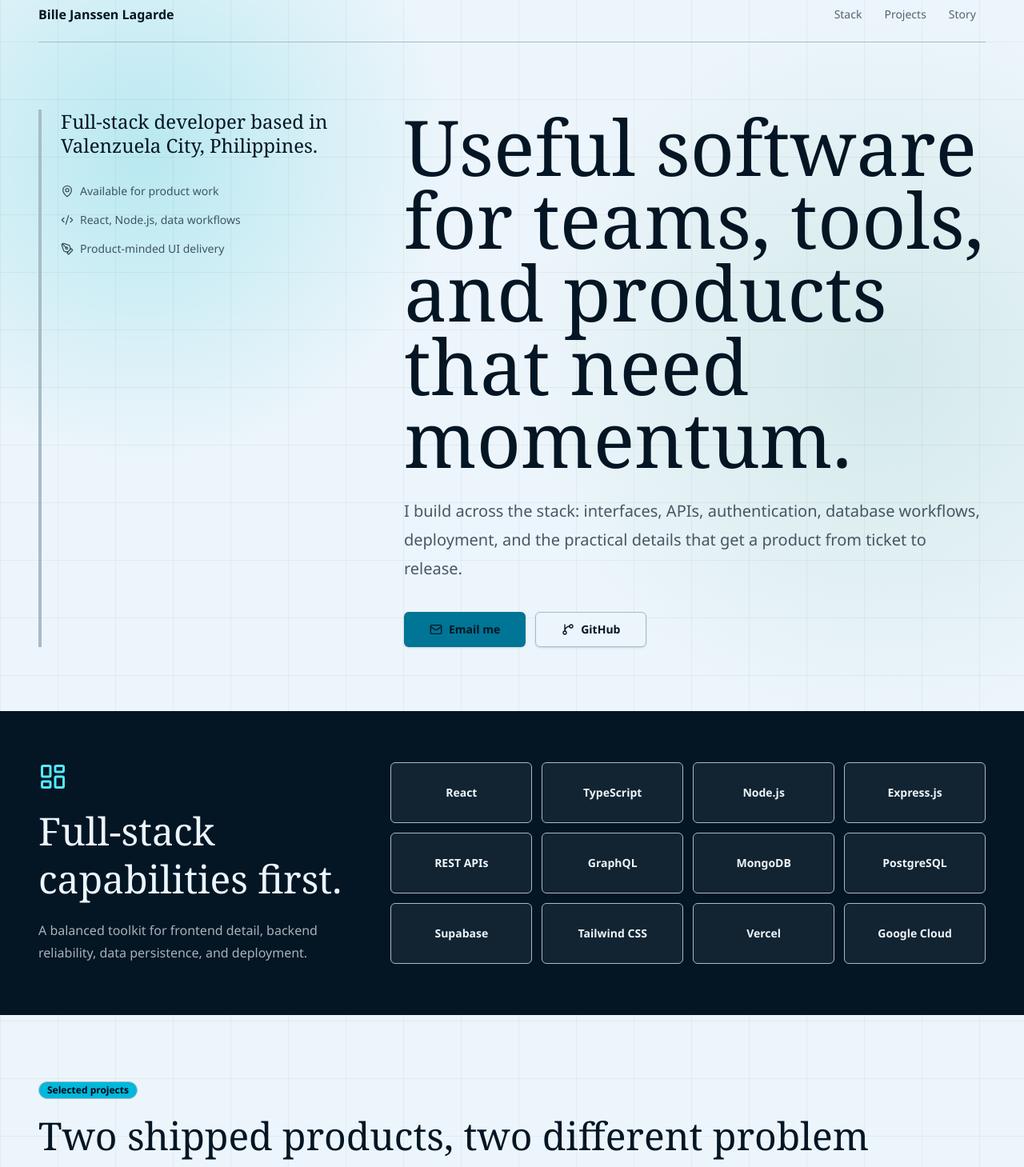
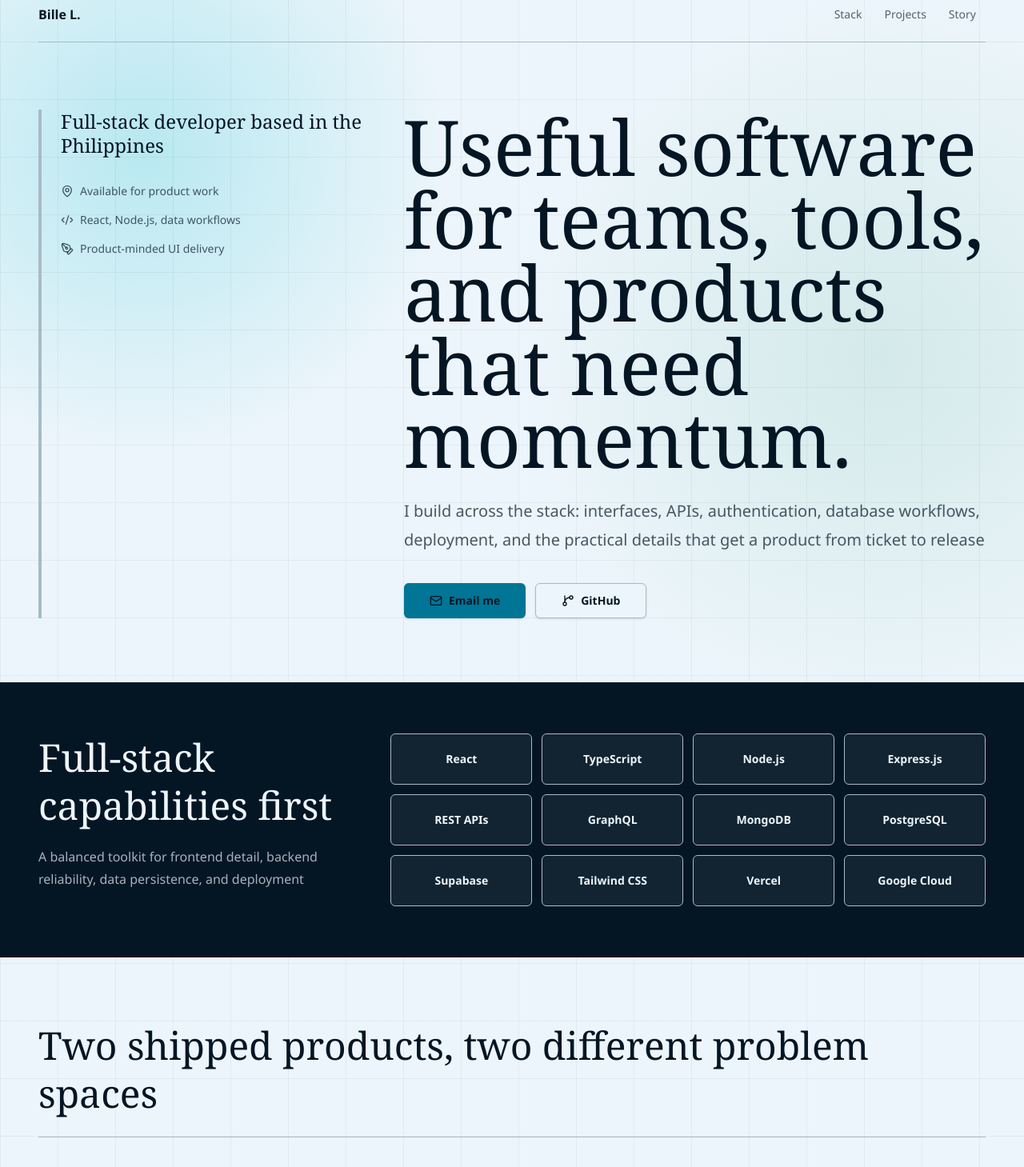
Before and after one commit to sensennysen/senny-portfolio, a React (Vite) app: page / in a window 1280 px wide. Shown: the part 20-1479 px from the top of the page at 80% size. Built offline with nearby package versions, Linux system fonts and the light colour scheme.

Commit message:
fix: some labeling

```diff
--- a/index.html
+++ b/index.html
@@ -5,23 +5,23 @@
     <meta name="viewport" content="width=device-width, initial-scale=1.0" />
     <link rel="icon" type="image/jpeg" href="/favicon.jpg" />
     <link rel="shortcut icon" href="/favicon.jpg" />
-    <title>Bille Janssen Lagarde | Full-Stack Developer Portfolio</title>
+    <title>Bille L. | Full-Stack Developer Portfolio</title>
     <meta
       name="description"
-      content="Portfolio of Bille Janssen Lagarde, a full-stack developer in Valenzuela City, Philippines building React, Node.js, API, database, and product-focused web applications."
+      content="Portfolio of Bille L., a full-stack developer in the Philippines building React, Node.js, API, database, and product-focused web applications."
     />
     <meta
       name="keywords"
-      content="Bille Janssen Lagarde, full-stack developer, React developer, Node.js developer, TypeScript portfolio, web developer Philippines, Supabase, PostgreSQL"
+      content="Bille L., full-stack developer, React developer, Node.js developer, TypeScript portfolio, web developer Philippines, Supabase, PostgreSQL"
     />
-    <meta name="author" content="Bille Janssen Lagarde" />
+    <meta name="author" content="Bille L." />
     <meta name="robots" content="index, follow" />
     <meta name="theme-color" content="#06b6d4" />
     <link rel="canonical" href="https://senny.me/" />
 
     <meta
       property="og:title"
-      content="Bille Janssen Lagarde | Full-Stack Developer Portfolio"
+      content="Bille L. | Full-Stack Developer Portfolio"
     />
     <meta
       property="og:description"
@@ -34,13 +34,13 @@
     <meta property="og:image" content="https://senny.me/og-preview.svg" />
     <meta
       property="og:image:alt"
-      content="Bille Janssen Lagarde full-stack developer portfolio preview"
+      content="Bille L. full-stack developer portfolio preview"
     />
 
     <meta name="twitter:card" content="summary_large_image" />
     <meta
       name="twitter:title"
-      content="Bille Janssen Lagarde | Full-Stack Developer Portfolio"
+      content="Bille L. | Full-Stack Developer Portfolio"
     />
     <meta
       name="twitter:description"
@@ -52,7 +52,7 @@
       {
         "@context": "https://schema.org",
         "@type": "Person",
-        "name": "Bille Janssen Lagarde",
+        "name": "Bille L.",
         "jobTitle": "Full-Stack Developer",
         "address": {
           "@type": "PostalAddress",
--- a/src/App.tsx
+++ b/src/App.tsx
@@ -1,17 +1,13 @@
 import {
   ArrowUpRight,
-  BookOpen,
   BriefcaseBusiness,
   Code2,
   GitBranch,
-  LayoutDashboard,
   Mail,
   MapPin,
   PenTool,
-  Sparkles,
 } from "lucide-react";
 
-import { Badge } from "@/components/ui/badge";
 import { Button } from "@/components/ui/button";
 import { Card, CardContent, CardHeader, CardTitle } from "@/components/ui/card";
 
@@ -35,7 +31,7 @@ const projects = [
     title: "mpqcheck PH",
     kind: "Community app",
     copy:
-      "A social queue-checking product with auth, posts, comments, notifications, admin tools, audit logs, and live queue visibility.",
+      "A social queue-checking product with auth, posts, comments, notifications, admin tools, audit logs, and live queue visibility",
     live: "https://mpqcheckph.vercel.app",
     repo: "https://github.com/sensennysen/maimai-queue-check",
   },
@@ -43,7 +39,7 @@ const projects = [
     title: "Ledger - Personal Wallet",
     kind: "Finance tool",
     copy:
-      "A personal finance workspace with charts, reports, credit card management, forecasting, budgets, reminders, and persisted data.",
+      "A personal finance workspace with charts, reports, credit card management, forecasting, budgets, reminders, and persisted data",
     live: "https://ledger-personal.vercel.app",
     repo: "https://github.com/sensennysen/personal_wallet_app",
   },
@@ -72,7 +68,7 @@ function App() {
     <main className="overflow-hidden">
       <header className="px-4 py-4 sm:px-8 sm:py-5 lg:px-12">
         <nav className="mx-auto flex max-w-7xl flex-wrap items-center justify-between gap-3 border-b border-ink/15 pb-4">
-          <a className="max-w-[15rem] text-sm font-semibold leading-tight sm:max-w-none sm:text-base" href="#top">Bille Janssen Lagarde</a>
+          <a className="max-w-[15rem] text-sm font-semibold leading-tight sm:max-w-none sm:text-base" href="#top">Bille L.</a>
           <div className="flex items-center gap-1 overflow-x-auto text-sm text-ink/65 sm:overflow-visible">
             <a className="rounded-md px-3 py-2 hover:bg-ink/5" href="#stack">Stack</a>
             <a className="rounded-md px-3 py-2 hover:bg-ink/5" href="#projects">Projects</a>
@@ -84,7 +80,7 @@ function App() {
       <section id="top" className="px-4 pb-14 pt-8 sm:px-8 sm:pb-20 sm:pt-10 lg:px-12 lg:pt-16">
         <div className="mx-auto grid max-w-7xl gap-9 lg:grid-cols-[0.72fr_1.28fr] lg:gap-12">
           <aside className="border-l-4 border-cyan-500 pl-5 sm:pl-6">
-            <p className="max-w-xl font-serif text-2xl leading-tight text-ink sm:text-3xl lg:text-2xl">Full-stack developer based in Valenzuela City, Philippines.</p>
+            <p className="max-w-xl font-serif text-2xl leading-tight text-ink sm:text-3xl lg:text-2xl">Full-stack developer based in the Philippines</p>
             <div className="mt-7 space-y-4 text-sm text-ink/70 sm:mt-8">
               <p className="flex items-center gap-2"><MapPin className="size-4 shrink-0" /> Available for product work</p>
               <p className="flex items-center gap-2"><Code2 className="size-4 shrink-0" /> React, Node.js, data workflows</p>
@@ -97,7 +93,7 @@ function App() {
               Useful software for teams, tools, and products that need momentum.
             </h1>
             <p className="mt-6 max-w-3xl text-lg leading-8 text-ink/70 sm:mt-7 sm:text-xl sm:leading-9">
-              I build across the stack: interfaces, APIs, authentication, database workflows, deployment, and the practical details that get a product from ticket to release.
+              I build across the stack: interfaces, APIs, authentication, database workflows, deployment, and the practical details that get a product from ticket to release
             </p>
             <div className="mt-9 flex flex-col gap-3 sm:flex-row">
               <Button asChild className="w-full sm:w-auto" size="lg"><a href="mailto:bille.lagarde.personal@gmail.com"><Mail />Email me</a></Button>
@@ -110,9 +106,8 @@ function App() {
       <section id="stack" className="bg-ink px-4 py-14 text-paper sm:px-8 sm:py-16 lg:px-12">
         <div className="mx-auto grid max-w-7xl gap-9 lg:grid-cols-[0.7fr_1.3fr] lg:gap-10">
           <div>
-            <LayoutDashboard className="mb-5 size-9 text-cyan-300" />
-            <h2 className="font-serif text-4xl leading-tight sm:text-5xl">Full-stack capabilities first.</h2>
-            <p className="mt-5 leading-7 text-paper/70">A balanced toolkit for frontend detail, backend reliability, data persistence, and deployment.</p>
+            <h2 className="font-serif text-4xl leading-tight sm:text-5xl">Full-stack capabilities first</h2>
+            <p className="mt-5 leading-7 text-paper/70">A balanced toolkit for frontend detail, backend reliability, data persistence, and deployment</p>
           </div>
           <div className="grid grid-cols-2 gap-2.5 sm:grid-cols-3 sm:gap-3 xl:grid-cols-4">
             {stack.map((item) => (
@@ -126,10 +121,8 @@ function App() {
         <div className="mx-auto max-w-7xl">
           <div className="mb-10 flex flex-col justify-between gap-5 border-b border-ink/15 pb-6 sm:flex-row sm:items-end">
             <div className="min-w-0">
-              <Badge className="mb-4 bg-cyan-500 text-slate-950">Selected projects</Badge>
-              <h2 className="font-serif text-4xl leading-tight text-ink sm:text-5xl">Two shipped products, two different problem spaces.</h2>
+              <h2 className="font-serif text-4xl leading-tight text-ink sm:text-5xl">Two shipped products, two different problem spaces</h2>
             </div>
-            <Sparkles className="hidden size-10 text-cyan-500 sm:block" />
           </div>
 
           <div className="grid gap-5 lg:grid-cols-2">
@@ -155,7 +148,6 @@ function App() {
       <section id="story" className="px-4 pb-14 sm:px-8 sm:pb-20 lg:px-12">
         <div className="mx-auto grid max-w-7xl gap-9 border-t border-ink/15 pt-10 sm:pt-12 lg:grid-cols-[0.55fr_1.45fr] lg:gap-10">
           <div>
-            <BookOpen className="mb-5 size-8 text-cyan-500" />
             <h2 className="font-serif text-4xl text-ink sm:text-5xl">Work story</h2>
             <p className="mt-5 leading-7 text-ink/65">Full-stack delivery is the lead. Teaching, coordination, and game development add range.</p>
           </div>
@@ -175,7 +167,10 @@ function App() {
 
       <footer className="bg-cyan-500 px-4 py-9 text-slate-950 sm:px-8 sm:py-10 lg:px-12">
         <div className="mx-auto flex max-w-7xl flex-col gap-5 sm:flex-row sm:items-center sm:justify-between">
-          <div className="flex items-center gap-2 font-semibold"><BriefcaseBusiness className="size-5 shrink-0" />Available for full-stack product work</div>
+          <div className="space-y-2">
+            <div className="flex items-center gap-2 font-semibold"><BriefcaseBusiness className="size-5 shrink-0" />Available for full-stack product work</div>
+            <p className="text-sm text-slate-950/70">&copy; 2026 Bille L. All rights reserved.</p>
+          </div>
           <a className="inline-flex items-center gap-2 break-all font-semibold sm:break-normal" href="mailto:bille.lagarde.personal@gmail.com"><Mail className="size-4 shrink-0" />bille.lagarde.personal@gmail.com</a>
         </div>
       </footer>
```
Also changed, not shown: public/og-preview.svg.
